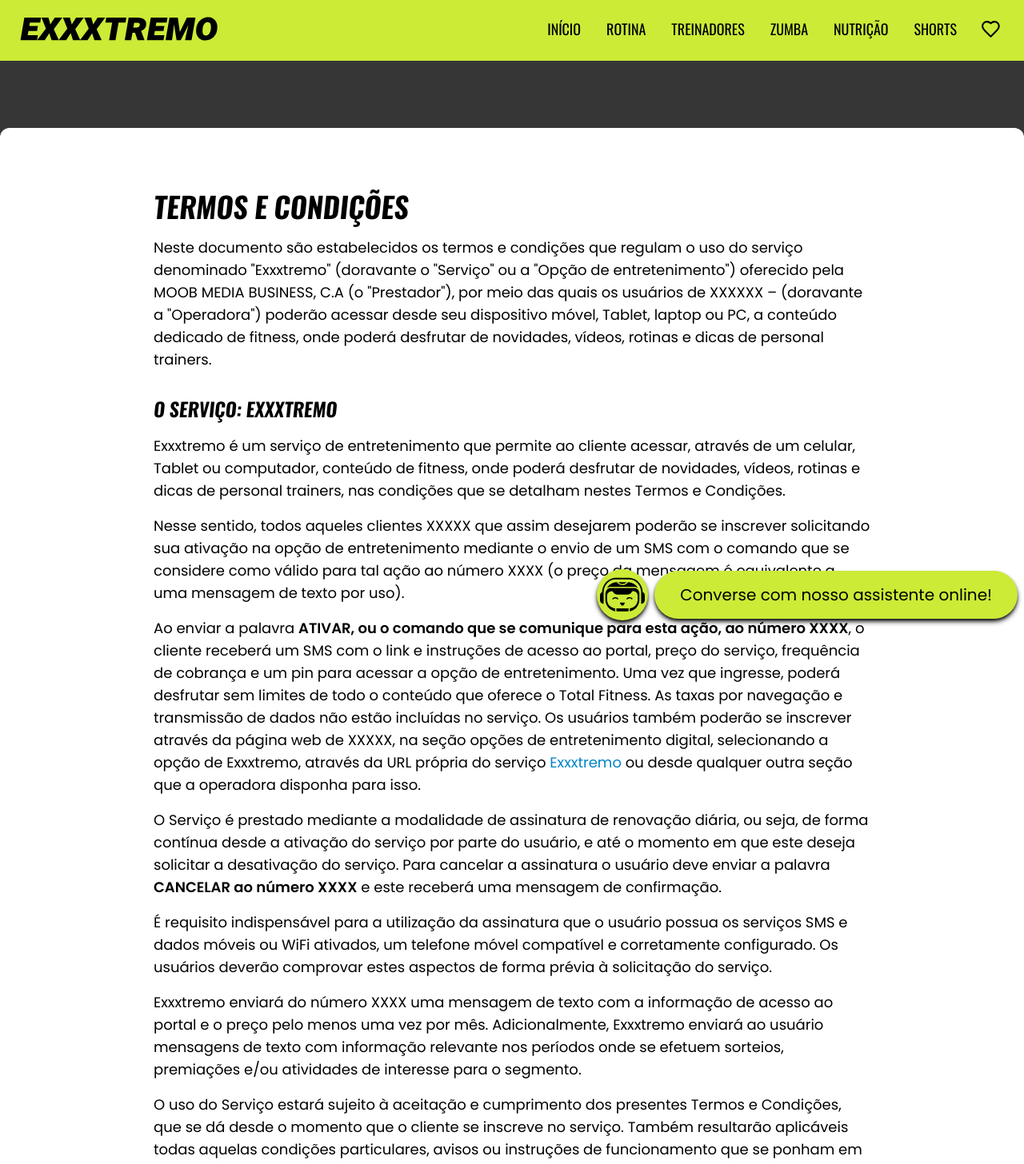
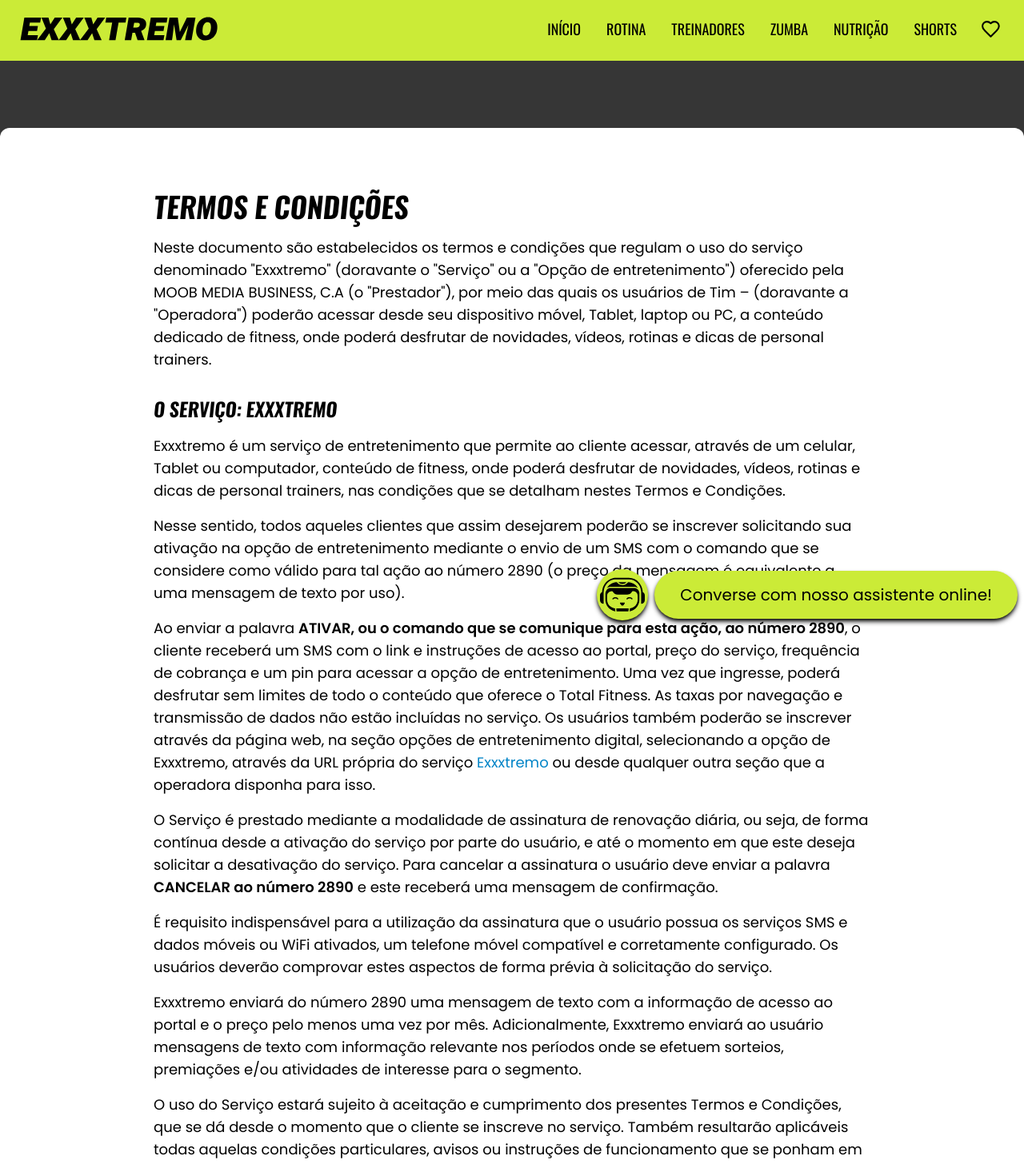
Before and after one commit to marcotortolani/exxxtremo-tim-brasil-demo, a Next.js app: page /tyc in a window 1280 px wide. Shown: the top 1456 px of the page at 80% size. Built offline with nearby package versions, Linux system fonts and the light colour scheme; no server answers.

Commit message:
fix terms

```diff
--- a/src/app/(no-auth)/tyc/page.js
+++ b/src/app/(no-auth)/tyc/page.js
@@ -22,11 +22,10 @@
             Neste documento são estabelecidos os termos e condições que regulam
             o uso do serviço denominado "Exxxtremo" (doravante o "Serviço" ou a
             "Opção de entretenimento") oferecido pela MOOB MEDIA BUSINESS, C.A
-            (o "Prestador"), por meio das quais os usuários de XXXXXX –
-            (doravante a "Operadora") poderão acessar desde seu dispositivo
-            móvel, Tablet, laptop ou PC, a conteúdo dedicado de fitness, onde
-            poderá desfrutar de novidades, vídeos, rotinas e dicas de personal
-            trainers.
+            (o "Prestador"), por meio das quais os usuários de Tim – (doravante
+            a "Operadora") poderão acessar desde seu dispositivo móvel, Tablet,
+            laptop ou PC, a conteúdo dedicado de fitness, onde poderá desfrutar
+            de novidades, vídeos, rotinas e dicas de personal trainers.
           </ParagraphStyled>
         </section>
         <section className=" w-full flex flex-col gap-4">
@@ -39,17 +38,17 @@
             Condições.
           </ParagraphStyled>
           <ParagraphStyled>
-            Nesse sentido, todos aqueles clientes XXXXX que assim desejarem
-            poderão se inscrever solicitando sua ativação na opção de
-            entretenimento mediante o envio de um SMS com o comando que se
-            considere como válido para tal ação ao número XXXX (o preço da
-            mensagem é equivalente a uma mensagem de texto por uso).
+            Nesse sentido, todos aqueles clientes que assim desejarem poderão se
+            inscrever solicitando sua ativação na opção de entretenimento
+            mediante o envio de um SMS com o comando que se considere como
+            válido para tal ação ao número 2890 (o preço da mensagem é
+            equivalente a uma mensagem de texto por uso).
           </ParagraphStyled>
           <ParagraphStyled>
             Ao enviar a palavra{' '}
             <span className=" font-semibold">
               ATIVAR, ou o comando que se comunique para esta ação, ao número
-              XXXX
+              2890
             </span>
             , o cliente receberá um SMS com o link e instruções de acesso ao
             portal, preço do serviço, frequência de cobrança e um pin para
@@ -57,9 +56,8 @@
             desfrutar sem limites de todo o conteúdo que oferece o Total
             Fitness. As taxas por navegação e transmissão de dados não estão
             incluídas no serviço. Os usuários também poderão se inscrever
-            através da página web de XXXXX, na seção opções de entretenimento
-            digital, selecionando a opção de Exxxtremo, através da URL própria
-            do serviço{' '}
+            através da página web, na seção opções de entretenimento digital,
+            selecionando a opção de Exxxtremo, através da URL própria do serviço{' '}
             <Link className=" text-sky-600 " href="/" target="_blank">
               Exxxtremo
             </Link>{' '}
@@ -71,7 +69,7 @@
             serviço por parte do usuário, e até o momento em que este deseja
             solicitar a desativação do serviço. Para cancelar a assinatura o
             usuário deve enviar a palavra{' '}
-            <span className=" font-semibold">CANCELAR ao número XXXX</span> e
+            <span className=" font-semibold">CANCELAR ao número 2890</span> e
             este receberá uma mensagem de confirmação.
           </ParagraphStyled>
           <ParagraphStyled>
@@ -82,7 +80,7 @@
             serviço.
           </ParagraphStyled>
           <ParagraphStyled>
-            Exxxtremo enviará do número XXXX uma mensagem de texto com a
+            Exxxtremo enviará do número 2890 uma mensagem de texto com a
             informação de acesso ao portal e o preço pelo menos uma vez por mês.
             Adicionalmente, Exxxtremo enviará ao usuário mensagens de texto com
             informação relevante nos períodos onde se efetuem sorteios,
@@ -94,7 +92,7 @@
             cliente se inscreve no serviço. Também resultarão aplicáveis todas
             aquelas condições particulares, avisos ou instruções de
             funcionamento que se ponham em conhecimento do usuário através da
-            página web de XXXXX ou do Prestador, com relação ao Serviço.
+            página web de ou do Prestador, com relação ao Serviço.
           </ParagraphStyled>
         </section>
         <section className=" w-full flex flex-col gap-4">
@@ -164,7 +162,7 @@
             contratação ou utilização do Serviço. Tampouco serão responsáveis em
             caso de insatisfação pelo conteúdo do serviço. Para estes casos, os
             usuários serão livres para cancelar a assinatura, enviando a palavra{' '}
-            <span className=" font-semibold">CANCELAR ao número XXXX</span>.
+            <span className=" font-semibold">CANCELAR ao número 2890</span>.
           </ParagraphStyled>
           <ParagraphStyled>
             O Prestador não se responsabiliza por aquelas Assinaturas que não
```
